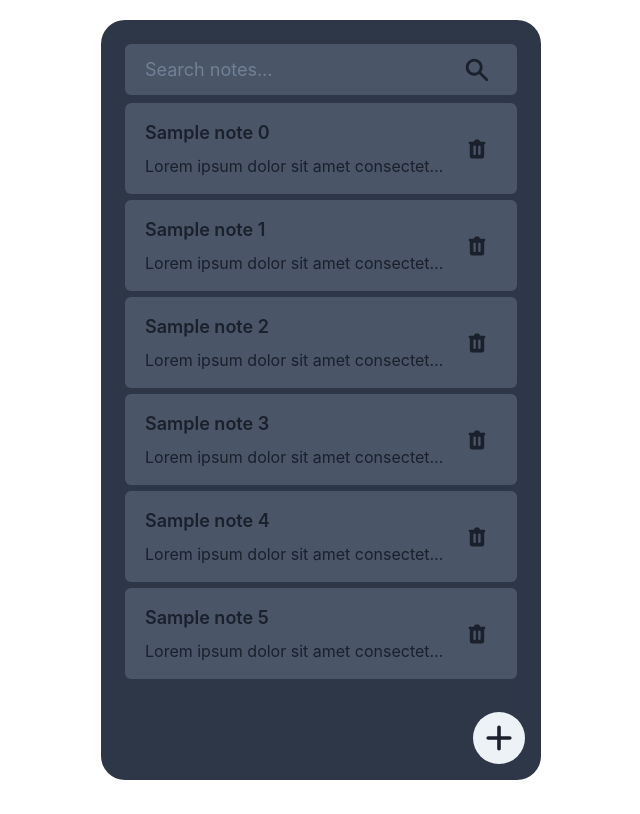
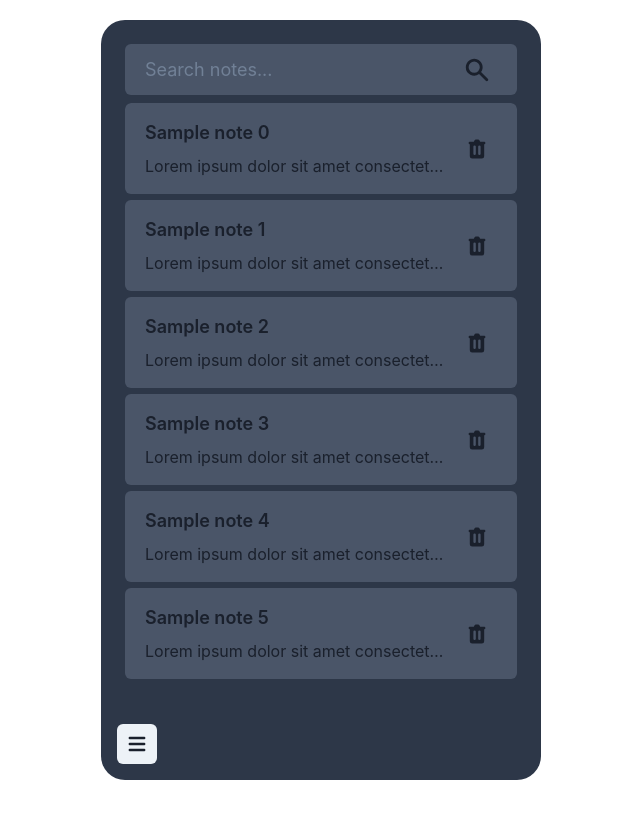
Before and after one commit to dougdomingos/Noted-App, a React (Vite) app: page / in a window 1280 px wide. Shown: the whole page, without its empty margins (319-959 px from the left). Built offline with nearby package versions, Linux system fonts and the light colour scheme.

Commit message:
feat(ActionsToggle): add ActionsToggle component

```diff
--- a/src/App.tsx
+++ b/src/App.tsx
@@ -4,6 +4,7 @@ import Searchbox from "./components/Searchbox";
 import NoteList from "./components/NoteList";
 import CreateNoteButton from "./components/CreateNoteButton";
 import NoteModal from "./components/NoteModal";
+import ActionsToggle from "./components/ActionsToggle";
 
 function App() {
   const { isOpen, onOpen, onClose } = useDisclosure();
@@ -23,7 +24,8 @@ function App() {
         >
           <Searchbox />
           <NoteList />
-          <CreateNoteButton openModal={onOpen} />
+          {/* <CreateNoteButton openModal={onOpen} /> */}
+          <ActionsToggle />
         </Stack>
       </Center>
       <NoteModal modalState={isOpen} closeModal={onClose} />
--- /dev/null
+++ b/src/components/ActionsToggle/index.tsx
@@ -0,0 +1,31 @@
+import {
+  Menu,
+  MenuButton,
+  MenuList,
+  MenuItem,
+  IconButton,
+  Box,
+} from "@chakra-ui/react";
+
+import { HiMenu, HiPlus, HiSun } from "react-icons/hi";
+
+function ActionsToggle() {
+  return (
+    <Box pos={"absolute"} bottom={4} left={4}>
+      <Menu>
+        <MenuButton
+          as={IconButton}
+          aria-label={"Open Actions menu"}
+          icon={<HiMenu />}
+          fontSize={"2xl"}
+        />
+        <MenuList>
+          <MenuItem icon={<HiPlus size={20} />}>Create a note</MenuItem>
+          <MenuItem icon={<HiSun size={20} />}>Toggle dark mode</MenuItem>
+        </MenuList>
+      </Menu>
+    </Box>
+  );
+}
+
+export default ActionsToggle;
```
